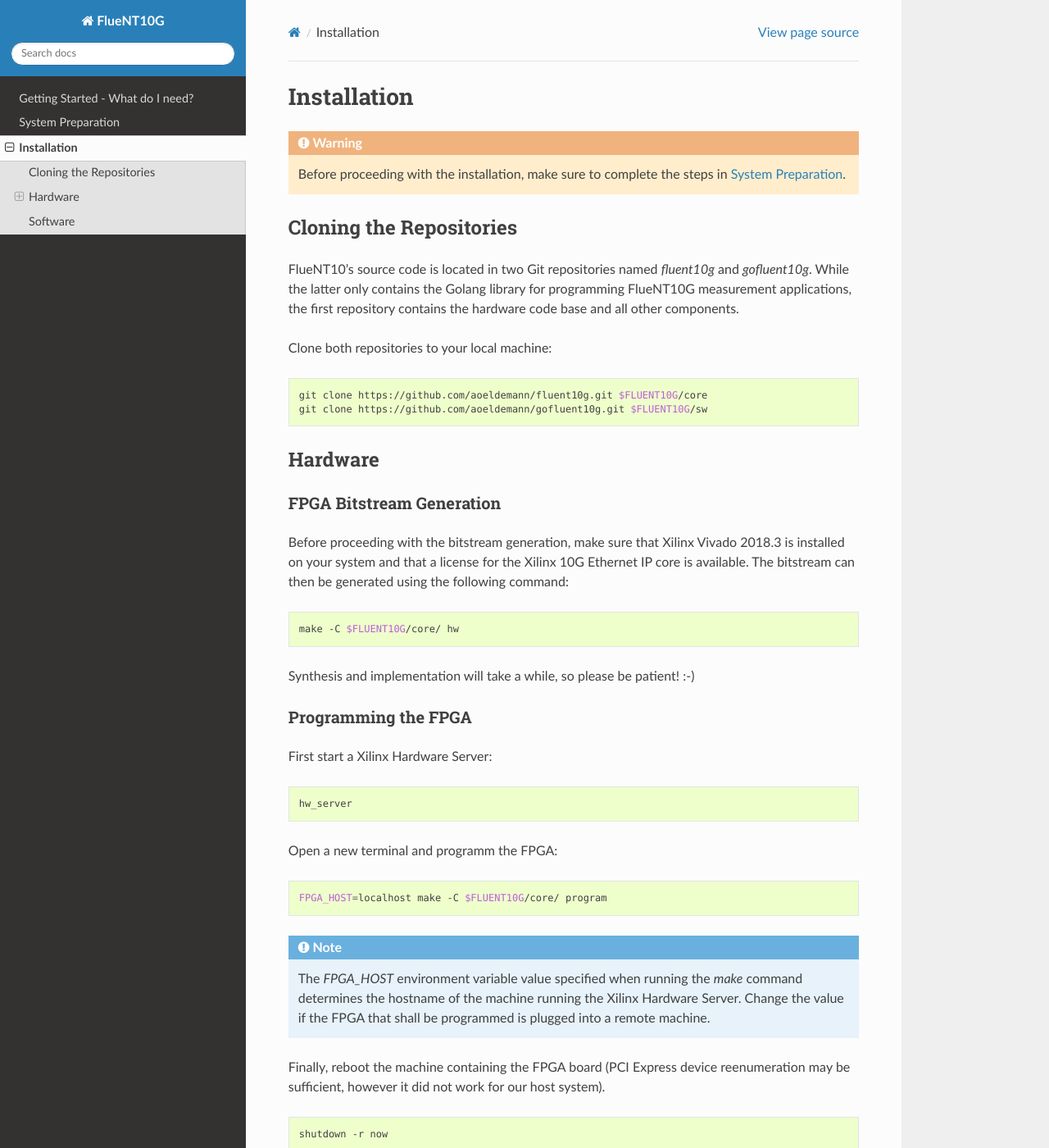
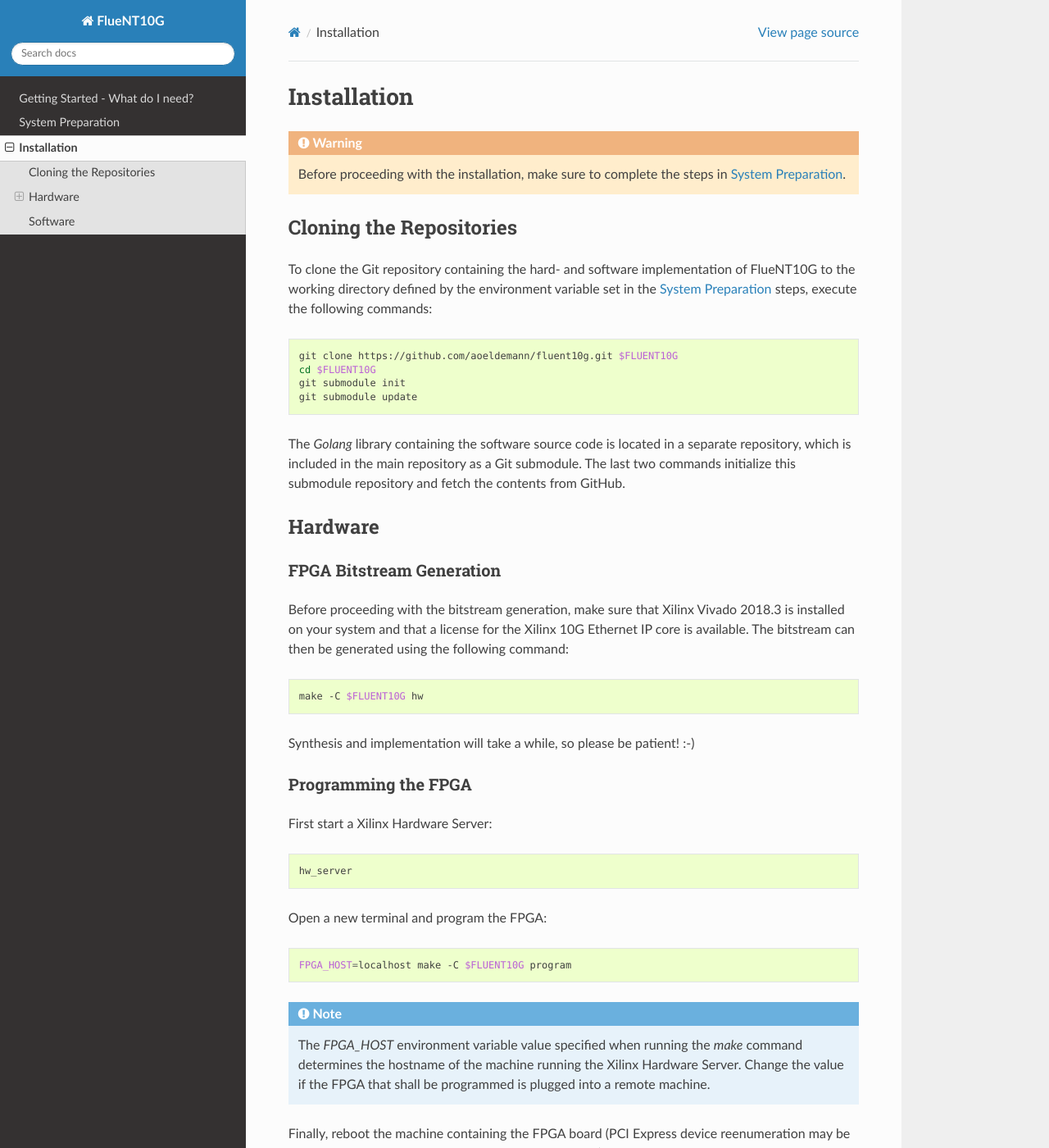
Before and after one commit to aoeldemann/fluent10g, a Sphinx documentation site: the page built from docs/installation.rst, in a window 1280 px wide and 1400 px high. Shown: the whole window at 82% size. Built offline with Sphinx 7.4.7 and the Read the Docs theme 2.0.0, drawn with Linux system fonts in a browser that asks for light colours.

Commit message:
doc: updated documentation on repository cloning

```diff
--- a/docs/installation.rst
+++ b/docs/installation.rst
@@ -8,17 +8,21 @@ Installation
 Cloning the Repositories
 ========================
 
-FlueNT10’s source code is located in two Git repositories named *fluent10g* and
-*gofluent10g*. While the latter only contains the Golang library for programming
-FlueNT10G measurement applications, the first repository contains the hardware
-code base and all other components.
-
-Clone both repositories to your local machine:
+To clone the Git repository containing the hard- and software implementation of
+FlueNT10G to the working directory defined by the environment variable set in
+the :ref:`preparation` steps, execute the following commands:
 
 .. code-block:: bash
 
-  git clone https://github.com/aoeldemann/fluent10g.git $FLUENT10G/core
-  git clone https://github.com/aoeldemann/gofluent10g.git $FLUENT10G/sw
+  git clone https://github.com/aoeldemann/fluent10g.git $FLUENT10G
+  cd $FLUENT10G
+  git submodule init
+  git submodule update
+
+The *Golang* library containing the software source code is located in a
+separate repository, which is included in the main repository as a Git
+submodule. The last two commands initialize this submodule repository and fetch
+the contents from GitHub.
 
 Hardware
 ========
@@ -33,7 +37,7 @@ following command:
 
 .. code-block:: bash
 
-  make -C $FLUENT10G/core/ hw
+  make -C $FLUENT10G hw
 
 Synthesis and implementation will take a while, so please be patient! :-)
 
@@ -46,11 +50,11 @@ First start a Xilinx Hardware Server:
 
   hw_server
 
-Open a new terminal and programm the FPGA:
+Open a new terminal and program the FPGA:
 
 .. code-block:: bash
 
-  FPGA_HOST=localhost make -C $FLUENT10G/core/ program
+  FPGA_HOST=localhost make -C $FLUENT10G program
 
 .. note:: The `FPGA_HOST` environment variable value specified when running
   the `make` command determines the hostname of the machine running the Xilinx
```
Also changed, not shown: other parts of docs/installation.rst (+0 -3 lines).
